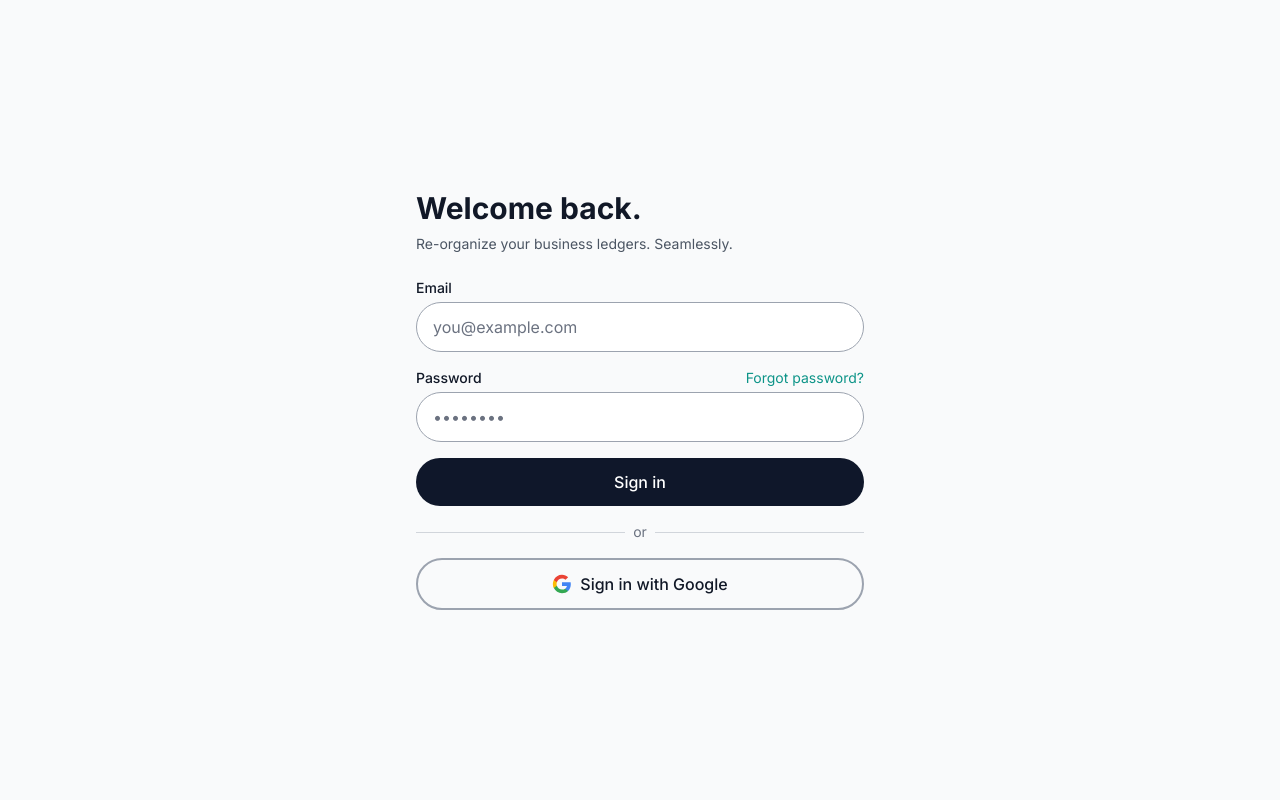
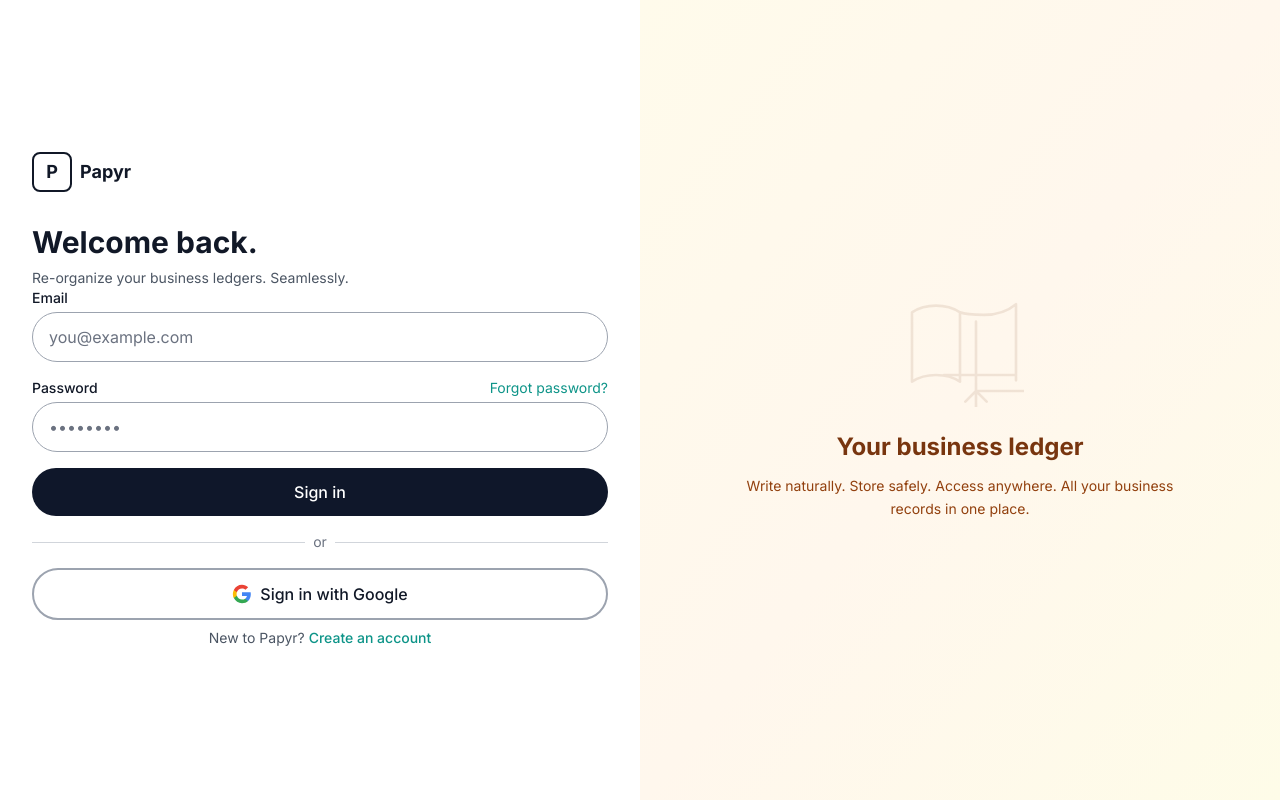
Before and after one commit to Quayyum-a/Papyr, a Next.js app in the folder Papyr/: page /auth/login in a window 1280 px wide. Built offline with nearby package versions, Linux system fonts and the light colour scheme; no server answers.

Commit message:
feat(auth): add two-column layout with logo and sign-up link

```diff
--- a/Papyr/src/app/auth/login/page.tsx
+++ b/Papyr/src/app/auth/login/page.tsx
@@ -1,8 +1,11 @@
 // Login Page
 import { LoginForm } from '@/components/auth/LoginForm';
+import { AuthLayout } from '@/components/auth/AuthLayout';
 
 export default function LoginPage() {
   return (
-    <LoginForm />
+    <AuthLayout>
+      <LoginForm />
+    </AuthLayout>
   );
 }
--- a/Papyr/src/app/auth/signup/page.tsx
+++ b/Papyr/src/app/auth/signup/page.tsx
@@ -1,8 +1,11 @@
 // Sign Up Page
 import { SignUpForm } from '@/components/auth/SignUpForm';
+import { AuthLayout } from '@/components/auth/AuthLayout';
 
 export default function SignUpPage() {
   return (
-    <SignUpForm />
+    <AuthLayout>
+      <SignUpForm />
+    </AuthLayout>
   );
 }
--- /dev/null
+++ b/Papyr/src/components/auth/AuthLayout.tsx
@@ -0,0 +1,72 @@
+'use client';
+
+import Link from 'next/link';
+import { useRouter } from 'next/navigation';
+import { useAuth } from '@/context/AuthContext';
+import { useEffect } from 'react';
+
+interface AuthLayoutProps {
+  children: React.ReactNode;
+}
+
+export function AuthLayout({ children }: AuthLayoutProps) {
+  const router = useRouter();
+  const { user, loading } = useAuth();
+
+  useEffect(() => {
+    if (!loading && user) {
+      router.push('/dashboard');
+    }
+  }, [user, loading, router]);
+
+  const handleLogoClick = () => {
+    router.push('/');
+  };
+
+  return (
+    <div className="min-h-screen grid grid-cols-1 lg:grid-cols-2">
+      {/* Left side - Form */}
+      <div className="flex flex-col justify-center px-4 sm:px-6 lg:px-8 py-12 bg-white">
+        {/* Header with logo */}
+        <div className="mb-8">
+          <button
+            onClick={handleLogoClick}
+            className="flex items-center gap-2 text-gray-900 hover:text-gray-700 transition-colors"
+            aria-label="Back to home"
+          >
+            <div className="w-10 h-10 rounded-lg border-2 border-gray-900 flex items-center justify-center">
+              <span className="text-lg font-bold text-gray-900">P</span>
+            </div>
+            <span className="text-lg font-bold text-gray-900">Papyr</span>
+          </button>
+        </div>
+
+        {/* Form content */}
+        {children}
+      </div>
+
+      {/* Right side - Visual element */}
+      <div className="hidden lg:flex items-center justify-center bg-gradient-to-br from-amber-50 via-orange-50 to-yellow-50 p-8">
+        <div className="text-center max-w-md">
+          <svg
+            className="w-32 h-32 mx-auto mb-6 text-amber-900 opacity-10"
+            fill="none"
+            stroke="currentColor"
+            viewBox="0 0 24 24"
+            strokeWidth={0.5}
+          >
+            <path
+              strokeLinecap="round"
+              strokeLinejoin="round"
+              d="M12 6.253v13m0-13C10.832 5.477 9.246 5 7.5 5S4.168 5.477 3 6.253v13C4.168 18.477 5.754 18 7.5 18s3.332.477 4.5 1.253m0-13v13m0-13c1.168.477 2.754.477 4.5.477 2.248 0 4.5-.745 6-2V6m0 13V5m0 13H9m4 5l2-2m0 0l2 2m-2-2v5m0-5V8m0 13h9"
+            />
+          </svg>
+          <h3 className="text-2xl font-bold text-amber-900 mb-3">Your business ledger</h3>
+          <p className="text-sm text-amber-800 leading-relaxed">
+            Write naturally. Store safely. Access anywhere. All your business records in one place.
+          </p>
+        </div>
+      </div>
+    </div>
+  );
+}
--- a/Papyr/src/components/auth/LoginForm.tsx
+++ b/Papyr/src/components/auth/LoginForm.tsx
@@ -23,8 +23,7 @@ export function LoginForm() {
   };
 
   return (
-    <div className="min-h-screen flex items-center justify-center bg-gray-50 py-12 px-4 sm:px-6 lg:px-8">
-      <div className="max-w-md w-full space-y-6">
+    <>
       <div>
         <h2 className="text-3xl font-bold text-gray-900">Welcome back.</h2>
         <p className="mt-2 text-sm text-gray-600">
@@ -96,7 +95,7 @@ export function LoginForm() {
             <div className="w-full border-t border-gray-300"></div>
           </div>
           <div className="relative flex justify-center text-sm">
-              <span className="px-2 bg-gray-50 text-gray-500">or</span>
+            <span className="px-2 bg-white text-gray-500">or</span>
           </div>
         </div>
 
@@ -114,7 +113,15 @@ export function LoginForm() {
           Sign in with Google
         </button>
       </form>
+
+      <div className="text-center pt-2">
+        <p className="text-sm text-gray-600">
+          New to Papyr?{' '}
+          <a href="/auth/signup" className="font-medium text-teal-600 hover:text-teal-700">
+            Create an account
+          </a>
+        </p>
       </div>
-    </div>
+    </>
   );
 }
--- a/Papyr/src/components/auth/SignUpForm.tsx
+++ b/Papyr/src/components/auth/SignUpForm.tsx
@@ -41,8 +41,7 @@ export function SignUpForm() {
   };
 
   return (
-    <div className="min-h-screen flex items-center justify-center bg-gray-50 py-12 px-4 sm:px-6 lg:px-8">
-      <div className="max-w-md w-full space-y-6">
+    <>
       <div>
         <h2 className="text-3xl font-bold text-gray-900">Create your account</h2>
         <p className="mt-2 text-sm text-gray-600">
@@ -146,7 +145,7 @@ export function SignUpForm() {
             <div className="w-full border-t border-gray-300"></div>
           </div>
           <div className="relative flex justify-center text-sm">
-              <span className="px-2 bg-gray-50 text-gray-500">or</span>
+            <span className="px-2 bg-white text-gray-500">or</span>
           </div>
         </div>
 
@@ -164,7 +163,6 @@ export function SignUpForm() {
           Sign up with Google
         </button>
       </form>
-      </div>
-    </div>
+    </>
   );
 }
```
Lines whose indentation alone changed are shown as unchanged.
